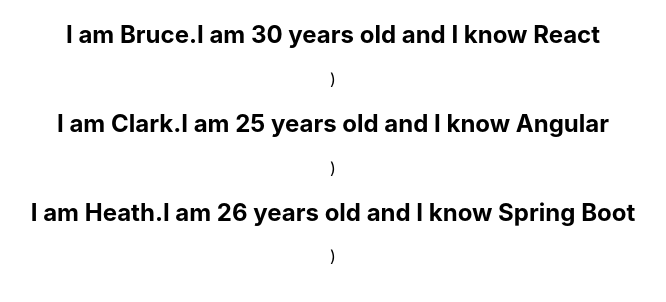
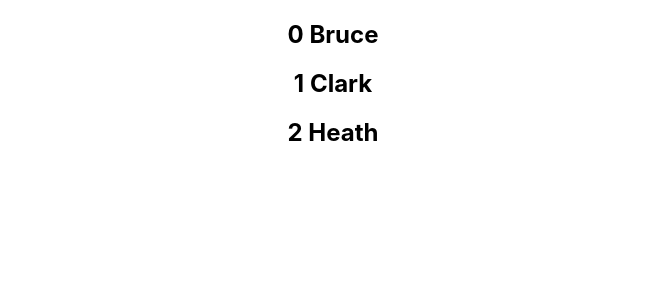
Before and after one commit to aannaanntt/react-projects, a React (Create React App) app: page / in a window 1280 px wide. Shown: the top 302 px of the page, without its empty margins (307-973 px from the left). Built offline with nearby package versions, Linux system fonts and the light colour scheme.

Commit message:
12th commit

```diff
--- a/src/Components/NameList.js
+++ b/src/Components/NameList.js
@@ -3,6 +3,7 @@ import Persons from './Persons';
 
 
 function NameList(){
+    const names= ['Bruce','Clark','Heath'];
     const persons=[
 
         {
@@ -28,12 +29,16 @@ function NameList(){
 
     ]
     const personsList=  persons.map((person)=>(
-            <Persons person={person}></Persons>
+            <Persons key={person.id} person={person}></Persons>
         ))
 
+        const nameList = names.map((names,index)=> <h2 key ={index}>{index} {names}</h2>)
 
     return (
-      <div>{personsList}</div>
+     <div>
+          {/* <div>{personsList}</div> */}
+            <div>{nameList}</div>
+     </div>
     )
 }
 
```
